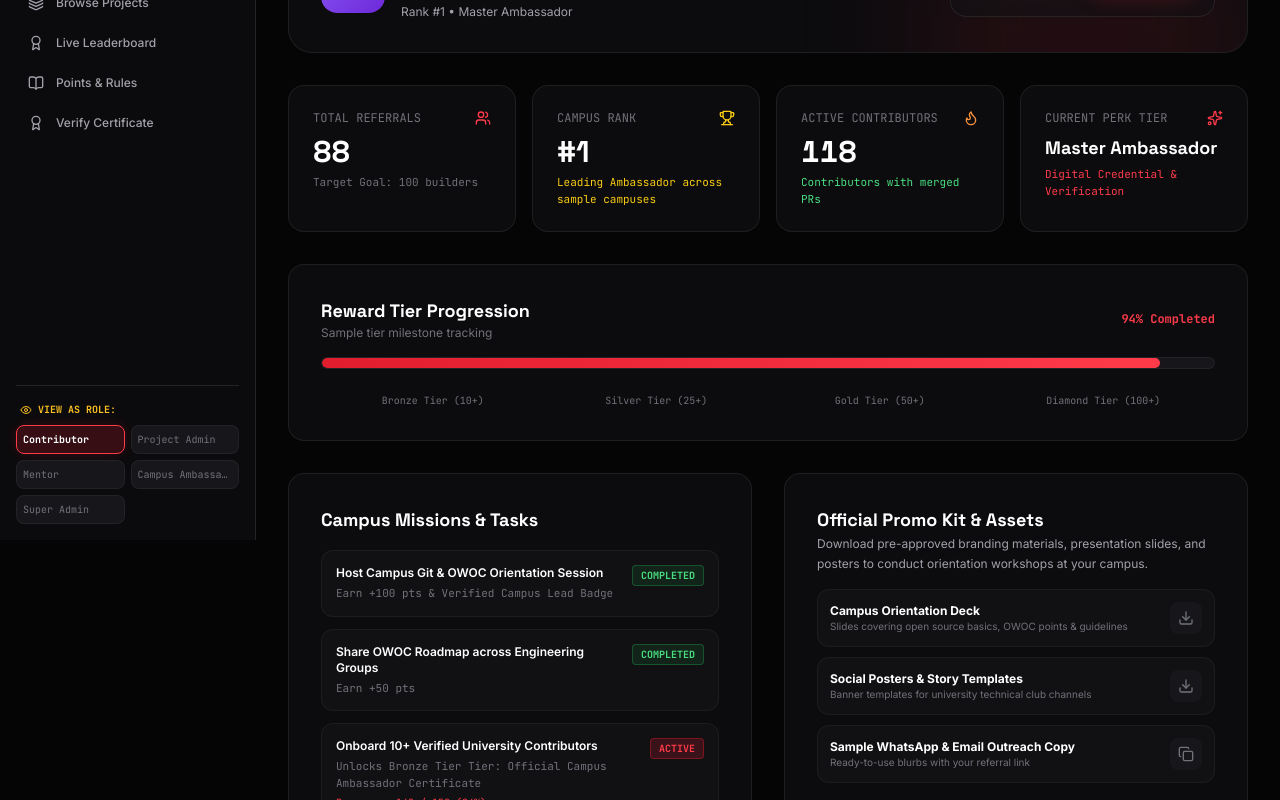
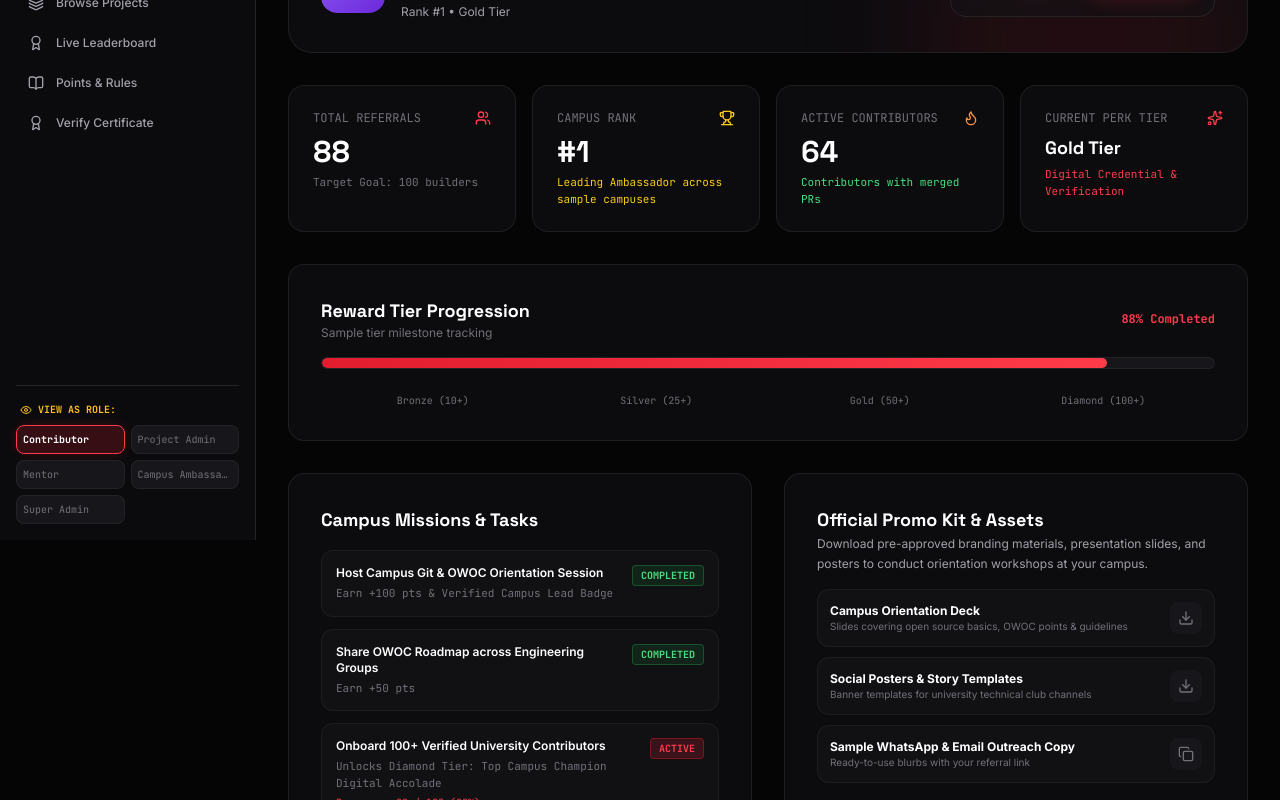
Before and after one commit to namanlunia/Event, a Next.js app: page /dashboard/ambassador in a window 1280 px wide. Shown: the part 260-1060 px from the top of the page. Built offline with nearby package versions, Linux system fonts and the light colour scheme; no server answers.

Commit message:
fix: ensure mathematical consistency across demo datasets, PRs, and charts

```diff
--- a/src/app/dashboard/admin/page.tsx
+++ b/src/app/dashboard/admin/page.tsx
@@ -297,10 +297,11 @@
   ];
 
   const roleDistributionData = [
-    { name: "Contributors", value: 1420, color: "#EF4444" },
-    { name: "Mentors", value: 85, color: "#3B82F6" },
-    { name: "Project Admins", value: 42, color: "#10B981" },
-    { name: "Ambassadors", value: 110, color: "#F59E0B" },
+    { role: "Contributors", count: 1420, color: "#EF4444" },
+    { role: "Mentors", count: 85, color: "#3B82F6" },
+    { role: "Project Admins", count: 42, color: "#10B981" },
+    { role: "Ambassadors", count: 105, color: "#F59E0B" },
+    { role: "Admins", count: 5, color: "#8B5CF6" },
   ];
 
   const domainBreakdownData = [
@@ -697,9 +698,14 @@
           <div className="grid grid-cols-1 lg:grid-cols-2 gap-6">
             {/* Registration Growth Chart */}
             <div className="glass-card p-6 rounded-3xl border border-white/10 space-y-3">
+              <div className="flex items-center justify-between">
                 <h4 className="font-heading font-bold text-sm text-white">
                   Cumulative Registrations Growth
                 </h4>
+                <span className="text-[10px] font-mono px-2 py-0.5 rounded bg-surface-2 text-text-muted border border-white/5">
+                  Sample projection
+                </span>
+              </div>
               <div className="h-56 w-full">
                 <ResponsiveContainer width="100%" height="100%">
                   <AreaChart data={registrationTimelineData}>
@@ -718,18 +724,45 @@
               </div>
             </div>
 
-            {/* User Roles Breakdown */}
+            {/* Stakeholders by Role Breakdown */}
             <div className="glass-card p-6 rounded-3xl border border-white/10 space-y-3">
+              <div className="flex items-center justify-between">
                 <h4 className="font-heading font-bold text-sm text-white">
                   Stakeholders by Role Distribution
                 </h4>
+                <span className="text-[10px] font-mono text-text-muted">
+                  Total Users: {isDemo ? 1657 : 0}
+                </span>
+              </div>
+              <div className="h-56 w-full">
+                <ResponsiveContainer width="100%" height="100%">
+                  <BarChart data={roleDistributionData}>
+                    <XAxis dataKey="role" stroke="#666" tick={{ fill: "#888", fontSize: 10 }} />
+                    <YAxis stroke="#666" tick={{ fill: "#888", fontSize: 11 }} />
+                    <Tooltip contentStyle={{ backgroundColor: "#0B0B0D", borderRadius: "10px" }} />
+                    <Bar dataKey="count" fill="#EF4444" radius={[6, 6, 0, 0]} />
+                  </BarChart>
+                </ResponsiveContainer>
+              </div>
+            </div>
+
+            {/* Projects by Domain (Kept Separate) */}
+            <div className="glass-card p-6 rounded-3xl border border-white/10 space-y-3 lg:col-span-2">
+              <div className="flex items-center justify-between">
+                <h4 className="font-heading font-bold text-sm text-white">
+                  Projects by Domain
+                </h4>
+                <span className="text-[10px] font-mono text-text-muted">
+                  {projects.length} Total Repositories
+                </span>
+              </div>
               <div className="h-56 w-full">
                 <ResponsiveContainer width="100%" height="100%">
                   <BarChart data={domainBreakdownData}>
                     <XAxis dataKey="domain" stroke="#666" tick={{ fill: "#888", fontSize: 11 }} />
                     <YAxis stroke="#666" tick={{ fill: "#888", fontSize: 11 }} />
                     <Tooltip contentStyle={{ backgroundColor: "#0B0B0D", borderRadius: "10px" }} />
-                    <Bar dataKey="count" fill="#EF4444" radius={[6, 6, 0, 0]} />
+                    <Bar dataKey="count" fill="#3B82F6" radius={[6, 6, 0, 0]} />
                   </BarChart>
                 </ResponsiveContainer>
               </div>
--- a/src/app/dashboard/ambassador/page.tsx
+++ b/src/app/dashboard/ambassador/page.tsx
@@ -35,8 +35,18 @@
   const referralsCount = demoAmbassador ? demoAmbassador.referrals_count : 0;
   const targetGoal = demoAmbassador ? demoAmbassador.target_goal : 25;
   const rankDisplay = demoAmbassador ? `#${demoAmbassador.rank}` : "Standby";
-  const activeContributors = demoAmbassador ? 118 : 0;
-  const rewardTier = demoAmbassador ? demoAmbassador.reward_tier : "Initiate Tier";
+  const activeContributors = isDemo ? 64 : 0;
+
+  // Derive current and next tier dynamically from SITE_CONFIG.AMBASSADOR_REWARDS
+  const currentTierObj =
+    [...SITE_CONFIG.AMBASSADOR_REWARDS]
+      .reverse()
+      .find((t) => referralsCount >= t.minReferrals) || null;
+  const rewardTier = currentTierObj ? `${currentTierObj.tierName} Tier` : "Initiate Tier";
+  const nextTierObj =
+    SITE_CONFIG.AMBASSADOR_REWARDS.find((t) => referralsCount < t.minReferrals) ||
+    SITE_CONFIG.AMBASSADOR_REWARDS[SITE_CONFIG.AMBASSADOR_REWARDS.length - 1];
+  const progressPercent = targetGoal > 0 ? Math.min(100, Math.round((referralsCount / targetGoal) * 100)) : 0;
 
   const referralUrl = `https://owoc.org?ref=${referralCode}`;
 
@@ -63,10 +73,12 @@
     },
     {
       id: "t-3",
-      title: `Onboard ${SITE_CONFIG.AMBASSADOR_REWARDS[0].minReferrals}+ Verified University Contributors`,
-      reward: `Unlocks ${SITE_CONFIG.AMBASSADOR_REWARDS[0].tierName} Tier: ${SITE_CONFIG.AMBASSADOR_REWARDS[0].perks[0]}`,
+      title: `Onboard ${nextTierObj.minReferrals}+ Verified University Contributors`,
+      reward: `Unlocks ${nextTierObj.tierName} Tier: ${nextTierObj.perks[0]}`,
       status: isDemo ? "active" : "upcoming",
-      progress: isDemo ? "142 / 150 (94%)" : "0 / 10 (0%)",
+      progress: isDemo
+        ? `${referralsCount} / ${nextTierObj.minReferrals} (${Math.min(100, Math.round((referralsCount / nextTierObj.minReferrals) * 100))}%)`
+        : "0 / 10 (0%)",
     },
     {
       id: "t-4",
@@ -208,14 +220,14 @@
             </p>
           </div>
           <span className="font-mono text-xs font-bold text-red-bright">
-            {isDemo ? "94% Completed" : "0% Completed"}
+            {isDemo ? `${progressPercent}% Completed` : "0% Completed"}
           </span>
         </div>
 
         <div className="w-full bg-surface-2 h-3 rounded-full overflow-hidden border border-white/5">
           <div
             className="bg-gradient-to-r from-red-primary to-red-bright h-full rounded-full transition-all duration-500 shadow-red-glow-sm"
-            style={{ width: isDemo ? "94%" : "4%" }}
+            style={{ width: isDemo ? `${progressPercent}%` : "4%" }}
           />
         </div>
 
--- a/src/lib/demo-data/index.ts
+++ b/src/lib/demo-data/index.ts
@@ -253,7 +253,7 @@
     linkedin_url: "",
     twitter_url: "",
     created_at: "2026-10-02",
-    points: 1240,
+    points: 120,
     rank: 1,
     streak_days: 14,
   },
@@ -273,7 +273,7 @@
     linkedin_url: "",
     twitter_url: "",
     created_at: "2026-10-03",
-    points: 1115,
+    points: 105,
     rank: 2,
     streak_days: 12,
   },
@@ -291,7 +291,7 @@
     year_of_study: "2nd Year",
     skills: ["Go", "Kubernetes", "Docker", "gRPC", "PostgreSQL"],
     created_at: "2026-10-04",
-    points: 980,
+    points: 90,
     rank: 3,
     streak_days: 9,
   },
@@ -309,7 +309,7 @@
     year_of_study: "3rd Year",
     skills: ["Solidity", "Rust", "EVM", "Foundry", "Python"],
     created_at: "2026-10-06",
-    points: 875,
+    points: 75,
     rank: 4,
     streak_days: 8,
   },
@@ -327,7 +327,7 @@
     year_of_study: "4th Year",
     skills: ["React Native", "TypeScript", "Kotlin", "Swift", "GraphQL"],
     created_at: "2026-10-07",
-    points: 820,
+    points: 60,
     rank: 5,
     streak_days: 11,
   },
@@ -345,7 +345,7 @@
     year_of_study: "3rd Year",
     skills: ["Python", "PyTorch", "Hugging Face", "CUDA", "FastAPI"],
     created_at: "2026-10-08",
-    points: 760,
+    points: 45,
     rank: 6,
     streak_days: 6,
   }
@@ -547,8 +547,7 @@
     description: "Successfully merged 10+ pull requests across projects",
     icon: "ShieldAlert",
     tier: "Gold",
-    unlocked: true,
-    unlocked_at: "2026-12-10",
+    unlocked: false,
   },
   {
     id: "b-4",
--- a/src/lib/site-config.ts
+++ b/src/lib/site-config.ts
@@ -39,8 +39,8 @@
   // Ambassador Rewards (Deliverable & confirmed items only)
   AMBASSADOR_REWARDS: [
     {
-      tier: "Bronze Tier",
-      tierName: "Bronze Tier",
+      tier: "Bronze",
+      tierName: "Bronze",
       minReferrals: 10,
       referrals: "10+ Registrations",
       perks: [
@@ -52,8 +52,8 @@
       ],
     },
     {
-      tier: "Silver Tier",
-      tierName: "Silver Tier",
+      tier: "Silver",
+      tierName: "Silver",
       minReferrals: 25,
       referrals: "25+ Registrations",
       perks: [
@@ -65,8 +65,8 @@
       ],
     },
     {
-      tier: "Gold Tier",
-      tierName: "Gold Tier",
+      tier: "Gold",
+      tierName: "Gold",
       minReferrals: 50,
       referrals: "50+ Registrations",
       perks: [
@@ -78,8 +78,8 @@
       ],
     },
     {
-      tier: "Diamond Tier",
-      tierName: "Diamond Tier",
+      tier: "Diamond",
+      tierName: "Diamond",
       minReferrals: 100,
       referrals: "100+ Registrations",
       perks: [
```
Also changed, not shown: src/app/dashboard/contributor/page.tsx (+49 -12 lines). Lines whose indentation alone changed are shown as unchanged.
